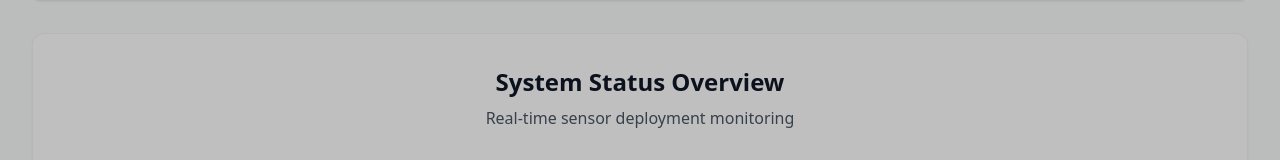
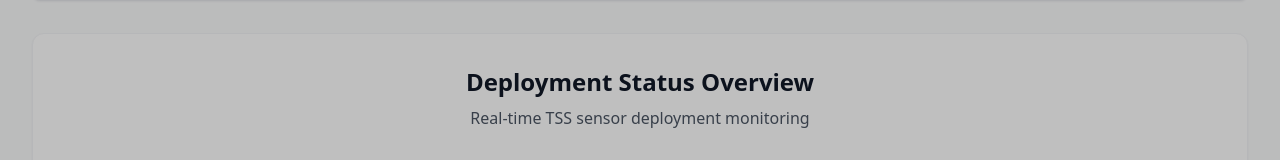
Before and after one commit to gray-AT-Haber/status-tracking, a React (Vite) app: page / in a window 1280 px wide. Shown: the part 193-353 px from the top of the page. Built offline with nearby package versions, Linux system fonts and the light colour scheme; no server answers.

Commit message:
Update StatusGauge.tsx

```diff
--- a/src/components/StatusGauge.tsx
+++ b/src/components/StatusGauge.tsx
@@ -16,8 +16,8 @@ const StatusGauge: React.FC<StatusGaugeProps> = ({ stats }) => {
   return (
     <div className="bg-white rounded-xl shadow-sm p-8 border border-gray-100">
       <div className="text-center mb-8">
-        <h2 className="text-2xl font-bold text-gray-900 mb-2">System Status Overview</h2>
-        <p className="text-gray-600">Real-time sensor deployment monitoring</p>
+        <h2 className="text-2xl font-bold text-gray-900 mb-2">Deployment Status Overview</h2>
+        <p className="text-gray-600">Real-time TSS sensor deployment monitoring</p>
       </div>
 
       <div className="flex flex-col lg:flex-row items-center justify-center space-y-8 lg:space-y-0 lg:space-x-12">
```
